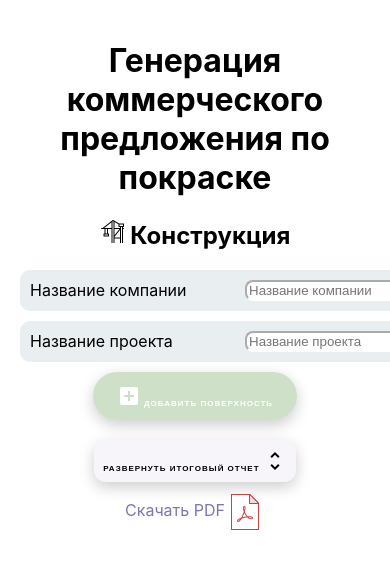
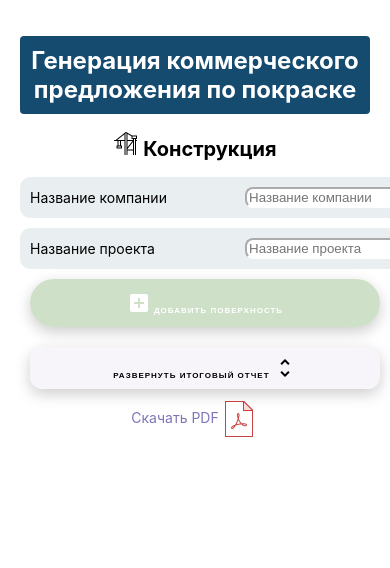
Before and after one commit to vapanteleev/co-front, a React (Create React App) app: page / in a window 390 px wide. Shown: the top 568 px of the page. Built offline with nearby package versions, Linux system fonts and the light colour scheme.

Commit message:
аддаптивность

```diff
--- a/src/App.css
+++ b/src/App.css
@@ -44,6 +44,13 @@ input {
   color: #61dafb;
 }
 
+.app-header-main {
+  background: #0d446bf5;
+  border-radius: 4px;
+  padding: 10px;
+  color: white;
+}
+
 @keyframes App-logo-spin {
   from {
     transform: rotate(0deg);
@@ -53,3 +60,32 @@ input {
     transform: rotate(360deg);
   }
 }
+
+/* Адаптивность */
+@media (max-width: 768px) {
+  body {
+    font-size: 14px;
+    /* Уменьшение базового шрифта для небольших экранов */
+  }
+
+  h1 {
+    font-size: 24px;
+    /* Уменьшение заголовков */
+  }
+
+  h2 {
+    font-size: 20px;
+  }
+
+  button {
+    width: 100%;
+    /* Кнопки занимают всю ширину на мобильных устройствах */
+    padding: 12px 0;
+  }
+}
+
+@media (max-width: 480px) {
+  .container {
+    padding: 15px;
+  }
+}
--- a/src/App.tsx
+++ b/src/App.tsx
@@ -7,7 +7,7 @@ const App: React.FC = () => {
   return (
     <ConstructionProvider>
       <div className='app-container' style={{ padding: '20px' }}>
-        <h1>Генерация коммерческого предложения по покраске</h1>
+        <h1 className='app-header-main'>Генерация коммерческого предложения по покраске</h1>
         {/* Форма для управления конструкцией, поверхностями и слоями */}
         <ConstructionForm />
 
--- a/src/components/LayerForm/LayerForm.module.css
+++ b/src/components/LayerForm/LayerForm.module.css
@@ -60,3 +60,7 @@
     transform: translateY(0px);
     /* Reset lift on click */
 }
+
+.LayersClearSharpIcon {
+    vertical-align: bottom;
+}
--- a/src/components/LayerForm/LayerForm.tsx
+++ b/src/components/LayerForm/LayerForm.tsx
@@ -77,7 +77,7 @@ const LayerForm: React.FC<{
                 />
             </div>
 
-            <button className={styles.styledButton} onClick={removeLayer}><LayersClearSharpIcon /> Удалить слой </button>
+            <button className={styles.styledButton} onClick={removeLayer}><LayersClearSharpIcon className={styles.LayersClearSharpIcon}/> Удалить слой </button>
         </div>
     );
 };
```
